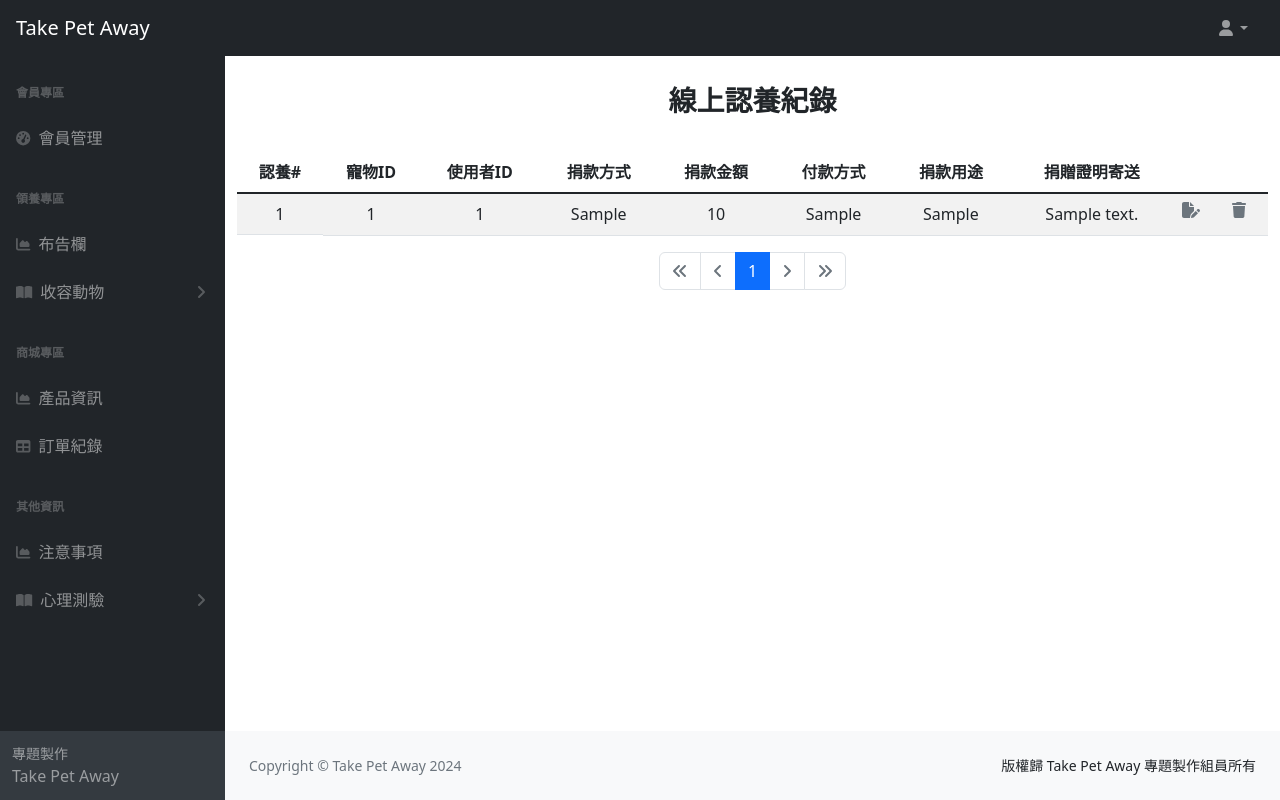
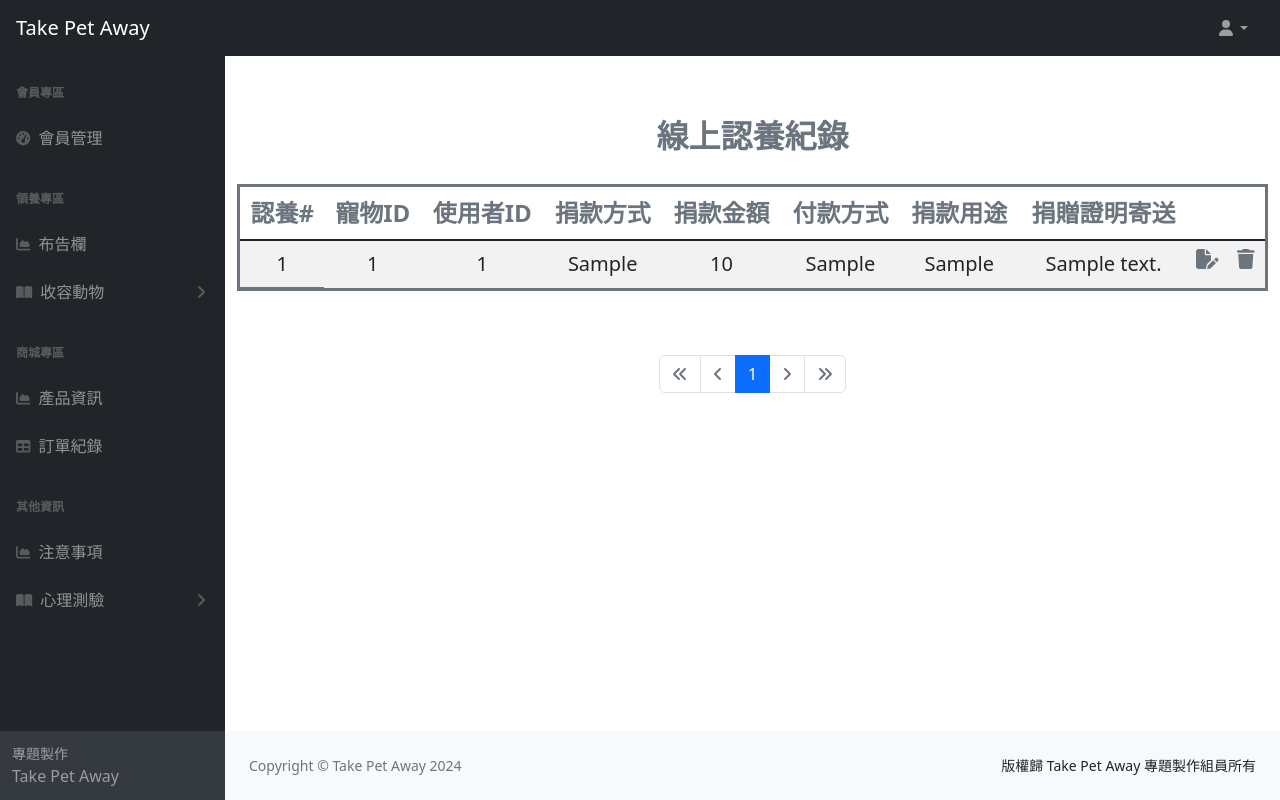
Before and after one commit to yingweng1120112/Backstage-take_pet_away, a PHP site: page /adoptList.php in a window 1280 px wide. Run offline with PHP 8.4, Linux system fonts and the light colour scheme; tables that the repository leaves empty or names only in its code hold one stand-in row (values such as "Sample post"); some libraries are stand-ins or nearby versions.

Commit message:
改樣式

```diff
--- a/adoptList.php
+++ b/adoptList.php
@@ -10,7 +10,7 @@ if ($page < 1) {
 }
 
 # 每一頁有幾筆
-$perPage = 25;
+$perPage = 10;
 
 # 計算總筆數
 $t_sql = "SELECT * FROM online_virtual_adoption_form";
@@ -36,11 +36,11 @@ if ($totalRows > 0) {
 <?php include __DIR__ . '/parts/3_side_nav.php' ?>
 <div class="container">
   <div class="row ">
-    <h3 class="text-center mt-3 fw-bold lh-lg">線上認養紀錄</h3>
-    <div class="col">
-      <table class="table table-striped table-hover my-3">
+    <h3 class="text-center mt-5 fw-bold lh-lg text-secondary fs-2">線上認養紀錄</h3>
+    <div class="col  ">
+      <table class="table table-striped table-hover mt-2 border border-3 border-secondary">
         <thead>
-          <tr class="text-center">
+          <tr class="text-center text-secondary fs-4 ">
             <th>認養#</th>
             <th>寵物ID</th>
             <th>使用者ID</th>
@@ -58,7 +58,7 @@ if ($totalRows > 0) {
           # PHP 區塊註解
           */ ?>
           <?php foreach ($rows as $r) : ?>
-            <tr class="text-center">
+            <tr class="text-center text-secondary fs-5">
               <td class="d-flex justify-content-center"><?= $r['adopt_id'] ?></td>
               <td><?= $r['pet_id'] ?></td>
               <td><?= $r['user_id'] ?></td>
@@ -87,7 +87,7 @@ if ($totalRows > 0) {
     </div>
   </div>
 
-  <div class="row ">
+  <div class="row mt-5">
     <div class="col d-flex justify-content-center">
       <nav aria-label="Page navigation example">
         <ul class="pagination">
```
